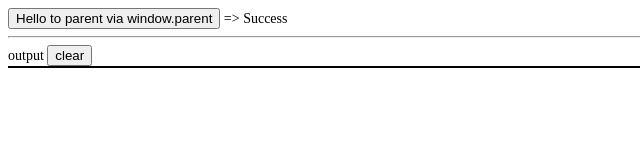
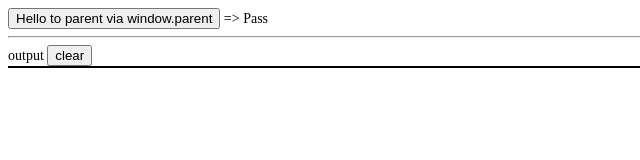
Before and after one commit to canal874/jstest-iframe-parentcontents, a website: page child.html in a window 1280 px wide. Shown: the full height of the page, 0-640 px from the left. Drawn offline with Linux system fonts and the light colour scheme.

Commit message:
Fix expected result

```diff
--- a/child.html
+++ b/child.html
@@ -12,7 +12,7 @@
       onclick="sayToParent('Hello from child')"
       value="Hello to parent via window.parent"
     />
-    => Success<br />
+    => Pass<br />
     <hr />
     output
     <input
```
